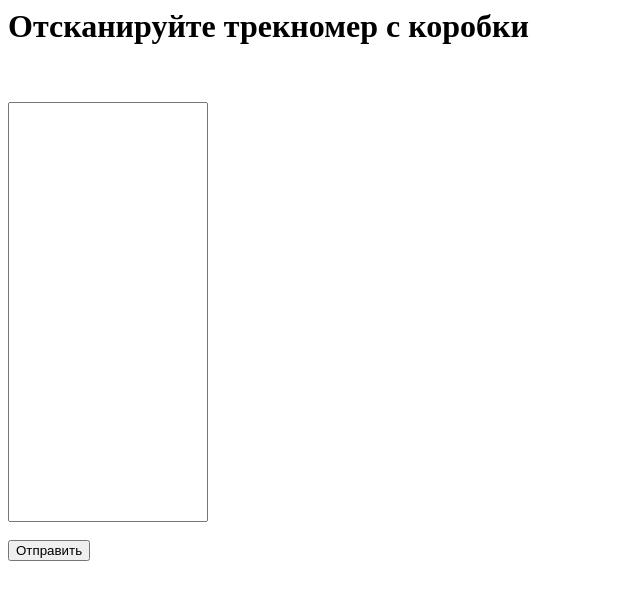
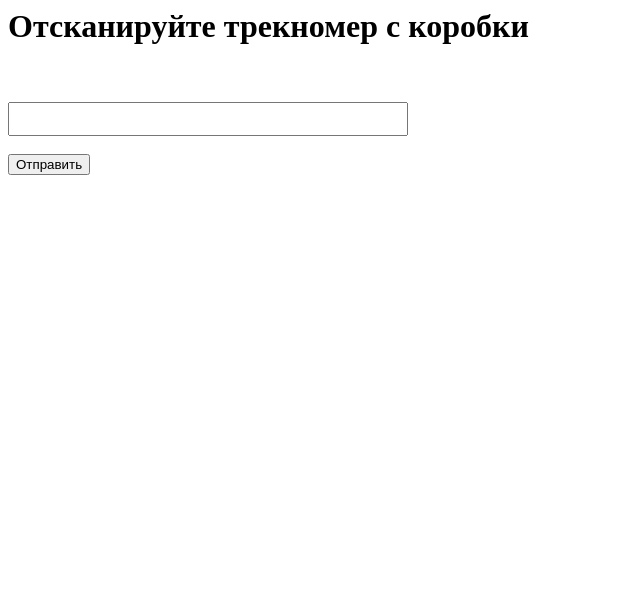
Before and after one commit to zamigaga/wellenbrecher, a plain HTML site: page index.html in a window 1280 px wide. Shown: the whole page, without its empty margins (0-640 px from the left). Drawn offline with Linux system fonts and the light colour scheme.

Commit message:
Update index.html

```diff
--- a/index.html
+++ b/index.html
@@ -2,8 +2,7 @@
 
 <h1> Отсканируйте трекномер с коробки</h1>
 <br><br>
-<input type="text" id="test" style="font-size:18pt;height:420px;width:200px;"><br><br>
+<input type="text" id="test" style="font-size:18pt;width:400px;"><br><br>
 <button onclick="window.location.href='http://box-api.wellenbrecher.svc.k8s.stage/api/v1/weight/label/'+document.getElementById('test').value">Отправить</button>
 
-
 <html>
```
